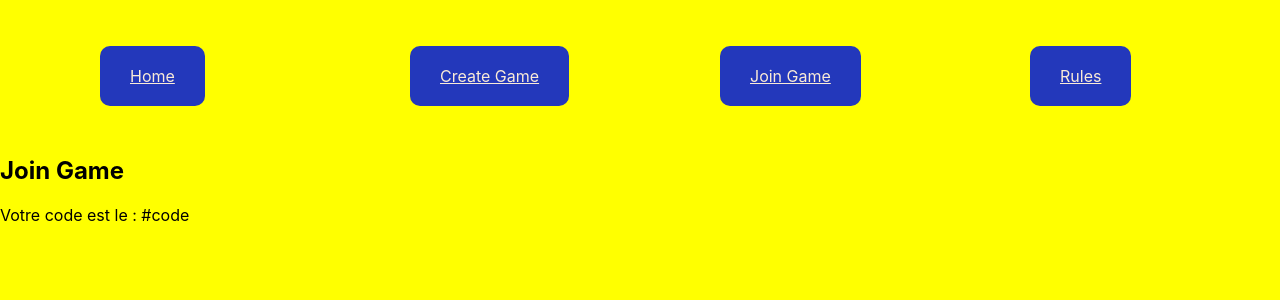
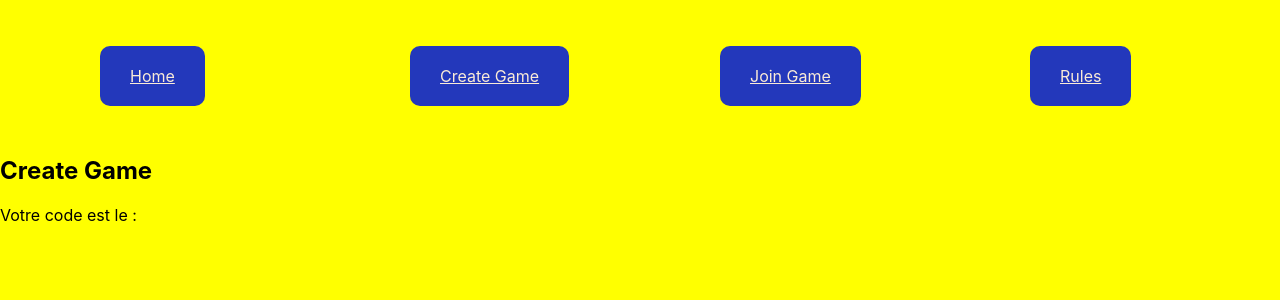
Before and after one commit to pr0gen/stratego, a React (Create React App) app in the folder client/: page /create-game in a window 1280 px wide. Shown: the top 300 px of the page. Built offline with nearby package versions, Linux system fonts and the light colour scheme; no server answers.

Commit message:
add : socket join gale + create game

```diff
--- a/client/src/Components/App.tsx
+++ b/client/src/Components/App.tsx
@@ -14,14 +14,14 @@ import './../styles/App.css'
 import io from 'socket.io-client'
 import './../styles/style.scss'
 
+
 const socket: SocketIOClient.Socket = io('http://localhost:3001');
-
-socket.emit('create-game')
 
 
 export default function App() {
 
 
+    // @ts-ignore
     return (
         <Router>
             <div>
@@ -48,12 +48,8 @@ export default function App() {
                     <Route exact={true} path="/">
                         <Home />
                     </Route>
-                    <Route path="/create-game" component={CreateGame}>
-                        <CreateGame />
-                    </Route>
-                    <Route path="/join-game">
-                        <JoinGame />
-                    </Route>
+                    <Route path="/create-game" component={() => <CreateGame socket={socket}></CreateGame>} ></Route>
+                    <Route path="/join-game" component={() => <JoinGame socket={socket}></JoinGame>}></Route>
                     <Route path="/rules">
                         <Rules />
                     </Route>
--- a/client/src/Components/Pages/CreateGame.tsx
+++ b/client/src/Components/Pages/CreateGame.tsx
@@ -1,17 +1,44 @@
-import React, {Component} from "react";
+import React, {Component, useEffect, useState} from "react";
+import {log} from "util";
+import {Redirect} from "react-router-dom";
 
 
-class CreateGame extends Component {
-    render() {
-        return (
-            <div className="create-game" >
-                <h2>Join Game</h2>
-                <div className="content">
-                    <p>Votre code est le : #code</p>
-                </div>
+// function CreateGame({socket}:SocketIOClient.Socket) {
+function CreateGame({socket}:any) {
+
+    const [code, setCode] = useState('');
+    const [foundGame, setFoundGame] = useState(false);
+
+    useEffect(() => {
+        socket.emit('create-game');
+    }, []);
+
+
+    socket.on('response-create-game', (code: string) => {
+        setCode(code);
+        console.log(code)
+    });
+
+    socket.on('player-found', () => {
+        if (!foundGame) {
+            setFoundGame(true)
+        }
+    })
+
+    const quitGame = () => {
+        socket.emit('leave-game');
+    };
+
+    return (
+        <div className="create-game">
+            {foundGame ? <Redirect to={"/rules"} /> : null}
+            <h2>Create Game</h2>
+            <div className="content">
+                <p>Votre code est le : {code}</p>
             </div>
-        )
-    }
+        </div>
+    )
+
 }
 
 
--- a/client/src/Components/Pages/JoinGame.tsx
+++ b/client/src/Components/Pages/JoinGame.tsx
@@ -1,19 +1,44 @@
-import React, {Component} from "react";
+import React, {Component, useState} from "react";
+import {Redirect} from "react-router-dom"
 
 
-class JoinGame extends Component {
-    render() {
+function JoinGame({socket}: any) {
+
+
+    const [code, setCode] = useState('');
+    const [foundGame, setFoundGame] = useState(false);
+
+    function handleChangeCode(event:any) {
+        setCode(event.target.value)
+    }
+
+    function checkCode() {
+        console.log(code)
+        socket.emit('join-game', code)
+    }
+
+    socket.on('response-join-game', (response:any) => {
+        console.log(response)
+        if (!foundGame) {
+            setFoundGame(response.valid)
+        }
+    })
+
     return (
-            <div className="join-game" >
+
+        <div className="join-game">
+            {foundGame ? <Redirect to={"/rules"} /> : null}
+
             <h2>Join Game</h2>
             <div className="content">
                 <label>Code de la partie :</label>
-                    <input className="join-game-input"></input>
-                    <button className="join-game-btn">Rejoindre</button>
+                <input className="join-game-input" value={code} onChange={handleChangeCode}></input>
+                <button className="join-game-btn" onClick={checkCode}>Rejoindre</button>
             </div>
         </div>
     )
-    }
+
+
 }
 
 
```
Also changed, not shown: 2 other files (tests, documents, lock files or other folders). Lines whose indentation alone changed are shown as unchanged.
